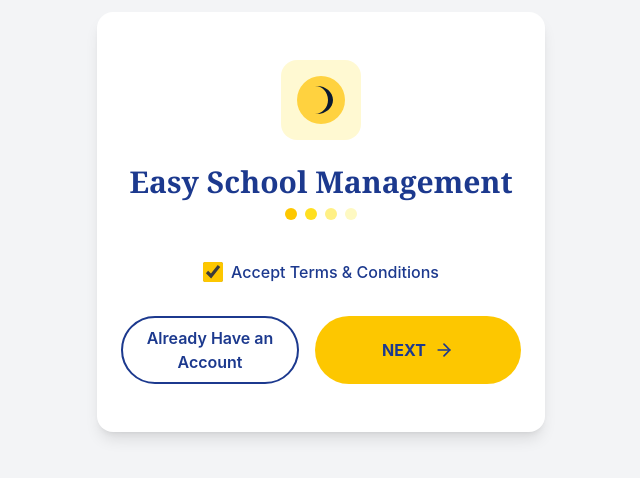
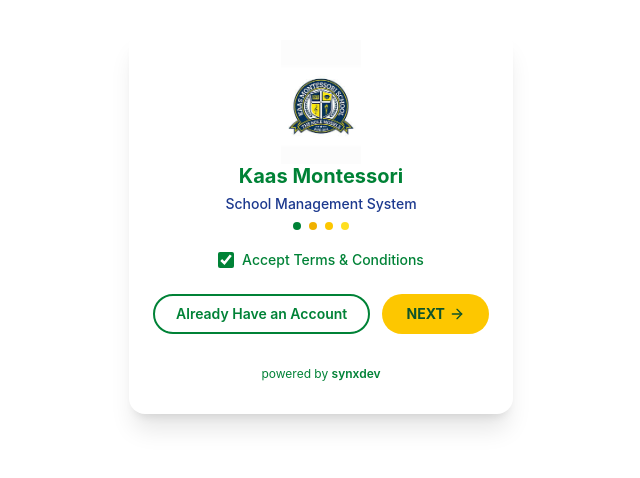
Before and after one commit to lockwud/kaas-next, a Next.js app: page / in a window 1280 px wide. Shown: the part 178-656 px from the top of the page, without its empty margins (319-959 px from the left). Built offline with nearby package versions, Linux system fonts and the light colour scheme.

Commit message:
updated the UI and logo

```diff
--- a/src/app/page.tsx
+++ b/src/app/page.tsx
@@ -1,49 +1,74 @@
-import { CheckCircle, ArrowRight } from "lucide-react";
+import { ArrowRight } from "lucide-react";
 import Image from "next/image";
 import React from "react";
 
 export default function Home() {
   return (
-    <div className="min-h-screen flex flex-col items-center justify-center bg-gray-100">
-      <div className="flex flex-col items-center w-full max-w-md px-6 py-12 bg-white rounded-2xl shadow-lg">
-        <div className="mb-8 flex flex-col items-center">
-          <div className="w-20 h-20 flex items-center justify-center rounded-2xl bg-yellow-300/20 mb-6">
-            {/* Custom logo shape using Lucide icons or SVG */}
-            <svg width="48" height="48" viewBox="0 0 48 48" fill="none" xmlns="http://www.w3.org/2000/svg">
-              <circle cx="24" cy="24" r="24" fill="#FFD23F" />
-              <path d="M36 24C36 31.732 28.8366 38 20 38C19.3347 38 18.6772 37.9702 18.0292 37.9116C25.1634 37.9116 31 31.732 31 24C31 16.268 25.1634 10.0884 18.0292 10.0884C18.6772 10.0298 19.3347 10 20 10C28.8366 10 36 16.268 36 24Z" fill="#0A1931" />
-            </svg>
-          </div>
-          <h1 className="text-3xl font-serif font-bold text-blue-900 text-center mb-2">Easy School Management</h1>
-          <div className="flex items-center gap-2 mb-2">
-            <span className="w-3 h-3 rounded-full bg-yellow-400" />
-            <span className="w-3 h-3 rounded-full bg-yellow-300" />
-            <span className="w-3 h-3 rounded-full bg-yellow-200" />
-            <span className="w-3 h-3 rounded-full bg-yellow-100" />
+    <div className="min-h-screen flex items-center justify-center bg-white">
+      <div className="w-full max-w-sm bg-white rounded-2xl shadow-xl px-6 py-8 text-center">
+        {/* Logo */}
+        <div className="flex justify-center mb-5">
+          <div className="w-20 h-20 rounded-full bg-gray-100 flex items-center justify-center">
+            <Image
+              src="/KAASLOGO.jpeg"
+              alt="Kaas Logo"
+              width={100}
+              height={100}
+              priority
+            />
           </div>
         </div>
-        <form className="w-full flex flex-col items-center">
-          <label className="flex items-center mb-8 cursor-pointer select-none">
-            <input type="checkbox" className="form-checkbox accent-yellow-400 w-5 h-5 mr-2" defaultChecked />
-            <span className="text-blue-900 text-base font-medium">Accept Terms & Conditions</span>
+
+        {/* Title */}
+        <h1 className="text-xl font-bold text-green-700 mb-1">
+          Kaas Montessori
+        </h1>
+        <p className="text-blue-900 text-sm font-medium mb-2">
+          School Management System
+        </p>
+
+        {/* Dots */}
+        <div className="flex justify-center gap-2 mb-5">
+          <span className="w-2 h-2 rounded-full bg-green-700" />
+          <span className="w-2 h-2 rounded-full bg-yellow-500" />
+          <span className="w-2 h-2 rounded-full bg-yellow-400" />
+          <span className="w-2 h-2 rounded-full bg-yellow-300" />
+        </div>
+
+        {/* Terms */}
+        <label className="flex items-center justify-center gap-2 mb-6 cursor-pointer">
+          <input
+            type="checkbox"
+            defaultChecked
+            className="w-4 h-4 accent-green-700"
+          />
+          <span className="text-green-700 text-sm font-medium">
+            Accept Terms & Conditions
+          </span>
         </label>
-          <div className="flex w-full gap-4 justify-center">
+
+        {/* Buttons */}
+        <div className="flex gap-3">
           <button
             type="button"
-              className="flex-1 border-2 border-blue-900 text-blue-900 rounded-full py-2 px-4 font-semibold transition hover:bg-blue-900 hover:text-white"
+            className="flex-2 whitespace-nowrap border-2 border-green-700 text-green-700 rounded-full py-2 text-sm font-semibold transition hover:bg-green-700 hover:text-white"
           >
             Already Have an Account
           </button>
+
           <button
             type="submit"
-              className="flex-1 flex items-center justify-center gap-2 bg-yellow-400 text-blue-900 rounded-full py-2 px-8 font-bold transition hover:bg-blue-900 hover:text-yellow-400"
+            className="flex-1 whitespace-nowrap flex items-center justify-center gap-1 bg-yellow-400 text-green-900 rounded-full py-2 text-sm font-bold transition hover:bg-yellow-500"
           >
-              NEXT <ArrowRight className="w-5 h-5" />
+            NEXT <ArrowRight className="w-4 h-4" />
           </button>
         </div>
-        </form>
+
+        {/* Footer */}
+        <p className="mt-8 text-xs text-green-700">
+          powered by <span className="font-semibold">synxdev</span>
+        </p>
       </div>
     </div>
   );
 }
-// Removed stray JSX code that was outside the Home component
```
Also changed, not shown: public/KAASLOGO.jpeg (added). Lines whose indentation alone changed are shown as unchanged.
